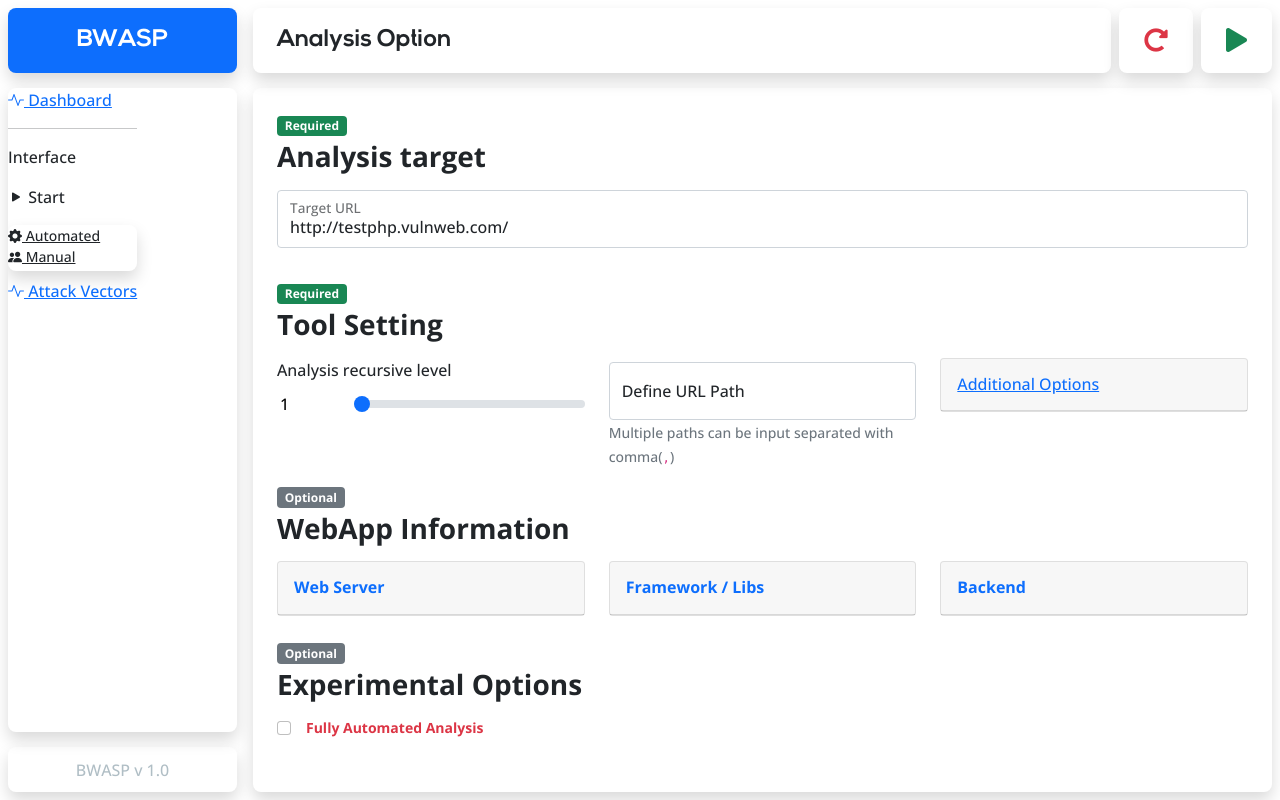
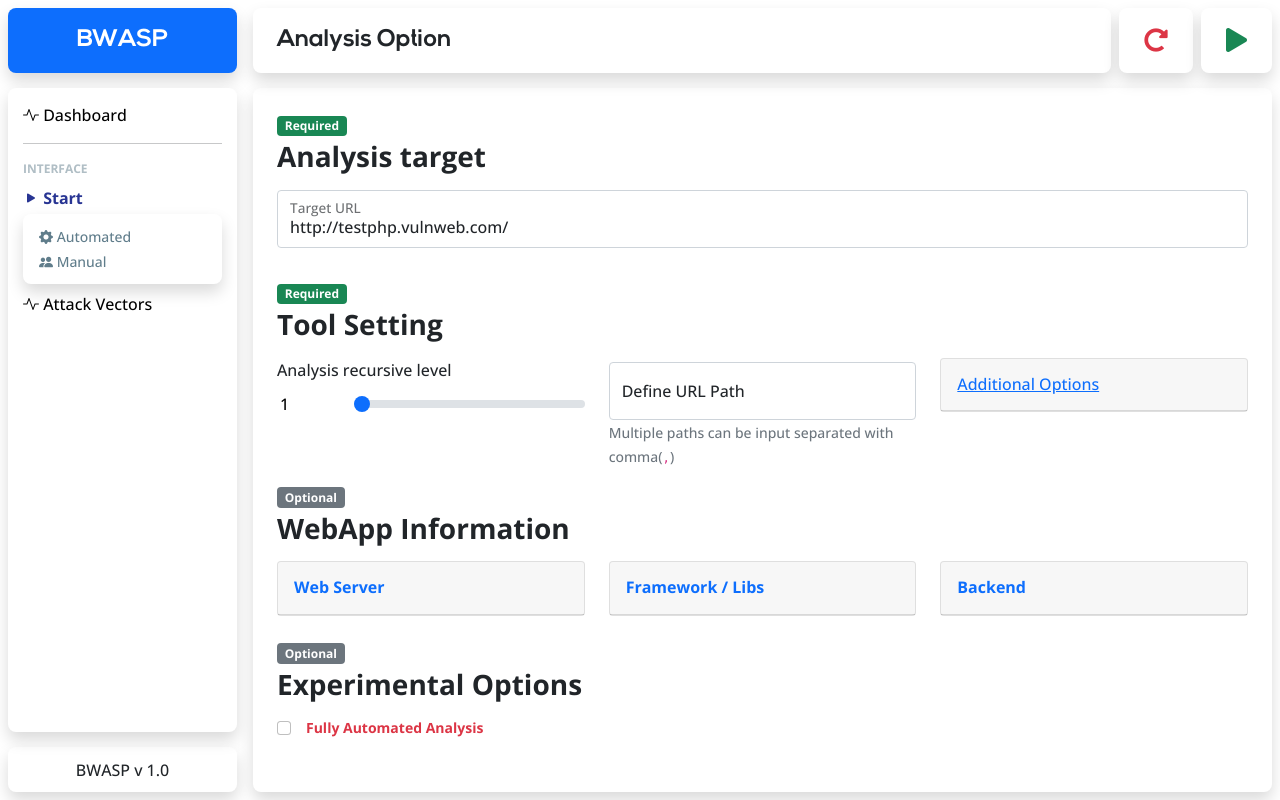
Before and after one commit to BWASP/BWASP, a Flask app: page /automation/options in a window 1280 px wide, after a click on "Start". Run offline with Flask 3, Linux system fonts and the light colour scheme; parts of the project's set-up code (start-up, migrations or seed data) failed here and were passed over; some libraries are stand-ins or nearby versions.

Commit message:
Created sidebar design transition animation

```diff
--- a/Web/static/css/BWASP-front.css
+++ b/Web/static/css/BWASP-front.css
@@ -8,13 +8,20 @@
 
 :root{
     /* Color variables */
-    --material-grey: #B0BEC5;
+    --material-grey-200: #B0BEC5;
+    --material-grey-500: #607D8B;
+    --material-blue-800: #283593;
+
+    --link-hover-color: var(--material-blue-800);
     /* Sizing */
     --unified-margin: 15px;
     --sizing-top: 65px;
+    --sizing-left-bar: 300px;
     --sizing-sidebar: calc(100% - var(--sizing-top) - var(--unified-margin));
     --sizing-body: calc(100% - var(--sizing-top) - var(--sizing-footer) - var(--unified-margin));
     --sizing-footer: 60px;
+    /* Transition animation */
+    --unified-transition-delay: color 0.3s ease;
 }
 
 /* Common fonts */
@@ -40,27 +47,78 @@
     justify-content: center !important;
 }
 
-.sizer>.sidebar-elements{
-    padding: 15px;
-}
-
 
 .BWASP-navigation {
-    width: 300px !important;
+    width: var(--sizing-left-bar) !important;
 }
 
 .commonPadding {
     padding: .5rem!important;
 }
 
-.sidebar-elements{
+.sidebar-category{
     width: 100% !important;
+    padding: 15px;
 }
 
-.sidebar-elements>.sidebar-title{
-    color: var(--material-grey) !important;
+.sidebar-category>.sidebar-title{
+    color: var(--material-grey-200) !important;
     font-weight: bold !important;
-    font-size: .875em;
+    font-size: .75em;
     text-transform: uppercase !important;
+    margin-bottom: .5rem !important;
+}
+
+.sidebar-element-title{
     margin-bottom: .25rem !important;
+    color: var(--link-hover-color);
+    cursor: pointer !important;
+    transition: var(--unified-transition-delay);
+    font-weight: bold;
 }
+
+.sidebar-element-title>a{
+    text-decoration: none !important;
+    color: black !important;
+    transition: var(--unified-transition-delay);
+}
+
+.sidebar-element-title>a:hover{
+    text-decoration: none !important;
+    color: var(--link-hover-color) !important;
+    font-weight: bold !important;
+}
+
+.sidebar-element-title.collapsed{
+    color: black;
+    font-weight: normal;
+}
+
+.sidebar-element>.sidebar-element-content>ul{
+    padding: .5rem 1rem !important;
+}
+
+.sidebar-element>.sidebar-element-content>ul>li{
+    margin: .25rem 0 .25rem 0 !important;
+}
+
+.sidebar-element>.sidebar-element-content>ul>li>a{
+    text-decoration: none !important;
+    color: var(--material-grey-500) !important;
+    transition: var(--unified-transition-delay);
+}
+
+.sidebar-element>.sidebar-element-content>ul>li>a:hover{
+    color: black !important;
+    font-weight: bold;
+}
+
+.modal-content{
+    background-color: transparent !important;
+    border-color: transparent !important;
+}
+
+.modal-content>.modal-storage{
+    background-color: white !important;
+    padding: 1.5rem !important;
+}
```
